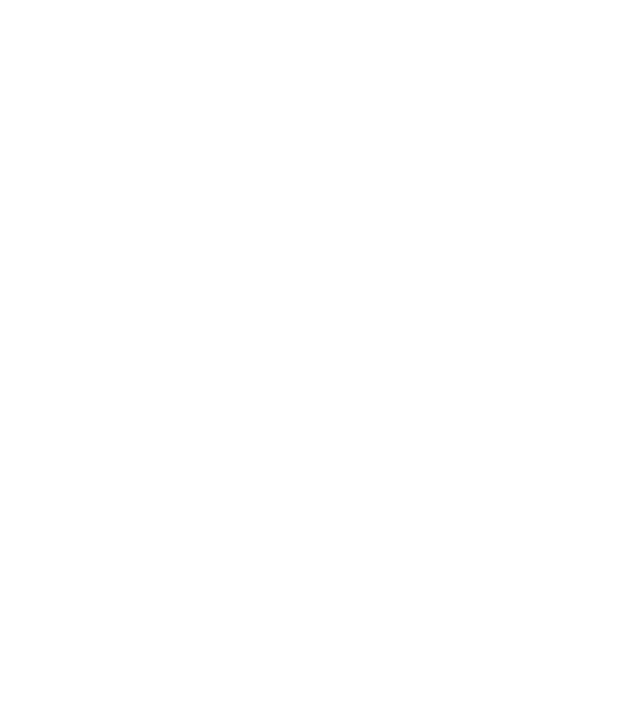
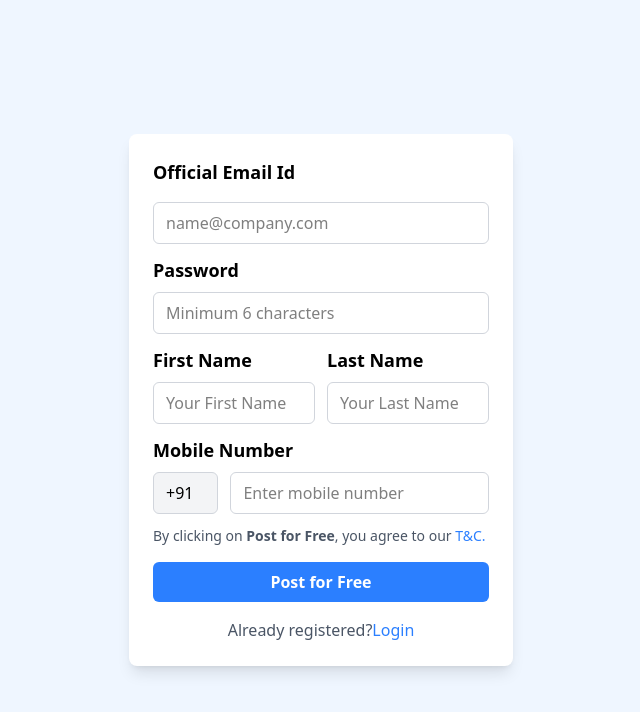
Before and after one commit to Internshala-clone/internshala-clone, a React (Vite) app: page /employeesignup in a window 1280 px wide. Before the commit this address had no page. Shown: the top 712 px of the page, without its empty margins (319-959 px from the left). Built offline with nearby package versions, Linux system fonts and the light colour scheme.

Commit message:
Added Studentsignup EmployeeSignup component

```diff
--- a/package.json
+++ b/package.json
@@ -12,7 +12,7 @@
   "dependencies": {
     "@tailwindcss/postcss": "^4.0.0",
     "@tailwindcss/vite": "^4.0.3",
-    "firebase": "^11.2.0",
+    "firebase": "^11.3.0",
     "react": "^18.3.1",
     "react-dom": "^18.3.1",
     "react-icons": "^5.4.0",
@@ -32,7 +32,7 @@
     "globals": "^15.14.0",
     "postcss": "^8.5.1",
     "tailwindcss": "^4.0.3",
-    "vite": "^6.0.11"
+    "vite": "^6.1.0"
   },
   "description": "This template provides a minimal setup to get React working in Vite with HMR and some ESLint rules.",
   "main": "eslint.config.js",
--- a/src/App.jsx
+++ b/src/App.jsx
@@ -2,6 +2,8 @@ import React from "react";
 import { BrowserRouter as Router, Routes, Route } from "react-router-dom";
 import MainPage from "./components/MainPage";
 import Signup from "./components/SignUp";
+import StudentSignup from "./components/StudentSignup";
+import EmployeeSignup from "./components/EmployeeSignup";
 
 import Login from "./components/Login";
 const App = () => {
@@ -10,6 +12,8 @@ const App = () => {
       <Router>
         <Routes>
           <Route path="/login" element={<Login />} />
+          <Route path="/studentsignup" element={<StudentSignup />} />
+          <Route path="/employeesignup" element={<EmployeeSignup/>}></Route>
           <Route path="/signup" element={<Signup />} />
           <Route path="/" element={<MainPage />} />
         </Routes>
--- /dev/null
+++ b/src/components/EmployeeSignup.jsx
@@ -0,0 +1,75 @@
+import React from "react";
+import { Link } from "react-router-dom";
+
+const EmployeeSignup = () => {
+    return (
+        <div className="flex items-center justify-center min-h-screen bg-blue-50">
+            <div className="bg-white p-6 rounded-lg shadow-lg w-96">
+                <h2 className="text-lg font-semibold mb-4">Official Email Id</h2>
+                <input
+                    type="email"
+                    placeholder="name@company.com"
+                    className="w-full px-3 py-2 border border-gray-300 rounded-md mb-3 focus:outline-none focus:ring-2 focus:ring-blue-500"
+                />
+
+                <h2 className="text-lg font-semibold mb-2">Password</h2>
+                <input
+                    type="password"
+                    placeholder="Minimum 6 characters"
+                    className="w-full px-3 py-2 border border-gray-300 rounded-md mb-3 focus:outline-none focus:ring-2 focus:ring-blue-500"
+                />
+
+                <div className="flex gap-3">
+                    <div className="w-1/2">
+                        <h2 className="text-lg font-semibold mb-2">First Name</h2>
+                        <input
+                            type="text"
+                            placeholder="Your First Name"
+                            className="w-full px-3 py-2 border border-gray-300 rounded-md mb-3 focus:outline-none focus:ring-2 focus:ring-blue-500"
+                        />
+                    </div>
+                    <div className="w-1/2">
+                        <h2 className="text-lg font-semibold mb-2">Last Name</h2>
+                        <input
+                            type="text"
+                            placeholder="Your Last Name"
+                            className="w-full px-3 py-2 border border-gray-300 rounded-md mb-3 focus:outline-none focus:ring-2 focus:ring-blue-500"
+                        />
+                    </div>
+                </div>
+
+                <h2 className="text-lg font-semibold mb-2">Mobile Number</h2>
+                <div className="flex gap-3">
+                    <input
+                        type="text"
+                        value="+91"
+                        readOnly
+                        className="w-1/5 px-3 py-2 border border-gray-300 rounded-md focus:outline-none bg-gray-100"
+                    />
+                    <input
+                        type="text"
+                        placeholder="Enter mobile number"
+                        className="w-4/5 px-3 py-2 border border-gray-300 rounded-md focus:outline-none focus:ring-2 focus:ring-blue-500"
+                    />
+                </div>
+
+                <p className="text-sm text-gray-600 mt-3">
+                    By clicking on <span className="font-bold">Post for Free</span>, you agree to our{" "}
+                    <span className="text-blue-500 cursor-pointer">T&C.</span>
+                </p>
+
+                <button className="w-full bg-blue-500 text-white font-bold py-2 rounded-md mt-4 hover:bg-blue-600">
+                    Post for Free
+                </button>
+
+                <p className="text-center text-gray-600 mt-4">Already registered?
+                    <Link to="/login">
+                        <a href="#" className="text-blue-500">Login</a>
+                    </Link>
+                </p>
+            </div>
+        </div>
+    );
+};
+
+export default EmployeeSignup;
--- a/src/components/Navbar.jsx
+++ b/src/components/Navbar.jsx
@@ -4,6 +4,7 @@ import { useNavigate } from "react-router-dom";
 import { getAuth, onAuthStateChanged } from "firebase/auth";
 import { getFirestore, doc, getDoc } from "firebase/firestore";
 import app from "../config/firebase-config";
+import { Link } from "react-router-dom";
 
 const Navbar = () => {
   const [isHovered, setIsHovered] = useState(false);
@@ -127,12 +128,16 @@ const Navbar = () => {
             >
               Login
             </div>
+            <Link to="/studentsignup">
             <div className="h-8 px-5 flex items-center justify-center border border-sky-500 bg-sky-500 rounded-sm text-white mx-2 hover:cursor-pointer font-bold">
               Candidate Sign-up
             </div>
+            </Link>
+            <Link to="/employeesignup">
             <div className="h-8 px-5 flex items-center justify-center border border-sky-500 bg-sky-500 rounded-sm text-white mx-2 hover:cursor-pointer font-bold">
               Employer Sign-up
             </div>
+            </Link>
           </>
         )}
       </div>
--- /dev/null
+++ b/src/components/StudentSignup.jsx
@@ -0,0 +1,61 @@
+import React from "react";
+import { Link } from "react-router-dom";
+
+const StudentSignup = () => {
+    return (
+        <div className="flex justify-center items-center min-h-screen bg-sky-100">
+            <div className="bg-white p-8 rounded-xl shadow-lg w-full max-w-md">
+                <h2 className="text-2xl font-bold text-center mb-2">Sign-up and apply <span className="text-blue-500">for free</span></h2>
+                <p className="text-center text-gray-600 mb-6">1,50,000+ companies hiring on Internshala</p>
+
+                <button className="w-full flex items-center justify-center gap-2 py-2 border border-gray-300 rounded-lg shadow-sm text-gray-700 font-medium mb-4 hover:bg-gray-100">
+                    <img
+                        src="https://tse1.mm.bing.net/th?id=OIP.AfKMLf4rKX7EqOSAVpujIQHaEK&pid=Api&P=0&h=180"
+                        alt="Google logo"
+                        className="w-6 h-6 object-contain"
+                    />
+                    Sign up with Google
+                </button>
+
+                <div className="flex items-center my-4">
+                    <div className="flex-1 border-b border-gray-300"></div>
+                    <span className="px-2 text-gray-500">OR</span>
+                    <div className="flex-1 border-b border-gray-300"></div>
+                </div>
+
+                <form className="space-y-4">
+                    <div>
+                        <label className="block text-gray-600 text-sm mb-1">Email</label>
+                        <input type="email" placeholder="john@example.com" className="w-full px-3 py-2 border rounded-lg focus:outline-none focus:ring-2 focus:ring-blue-400" />
+                    </div>
+                    <div>
+                        <label className="block text-gray-600 text-sm mb-1">Password</label>
+                        <input type="password" placeholder="Must be at least 6 characters" className="w-full px-3 py-2 border rounded-lg focus:outline-none focus:ring-2 focus:ring-blue-400" />
+                    </div>
+                    <div className="flex gap-4">
+                        <div className="w-1/2">
+                            <label className="block text-gray-600 text-sm mb-1">First Name</label>
+                            <input type="text" placeholder="John" className="w-full px-3 py-2 border rounded-lg focus:outline-none focus:ring-2 focus:ring-blue-400" />
+                        </div>
+                        <div className="w-1/2">
+                            <label className="block text-gray-600 text-sm mb-1">Last Name</label>
+                            <input type="text" placeholder="Doe" className="w-full px-3 py-2 border rounded-lg focus:outline-none focus:ring-2 focus:ring-blue-400" />
+                        </div>
+                    </div>
+
+                    <p className="text-xs text-gray-600 text-center">By signing up, you agree to our <a href="#" className="text-blue-500">Terms and Conditions</a>.</p>
+
+                    <button className="w-full bg-blue-500 text-white py-2 rounded-lg hover:bg-blue-600">Sign up</button>
+                </form>
+
+                <p className="text-center text-gray-600 mt-4">Already registered?
+                    <Link to="/login">
+                    <a href="#" className="text-blue-500">Login</a>
+                    </Link>
+                    </p>
+            </div>
+        </div>
+    );
+};
+
+export default StudentSignup;
```
Also changed, not shown: 1 other file (tests, documents, lock files or other folders).
